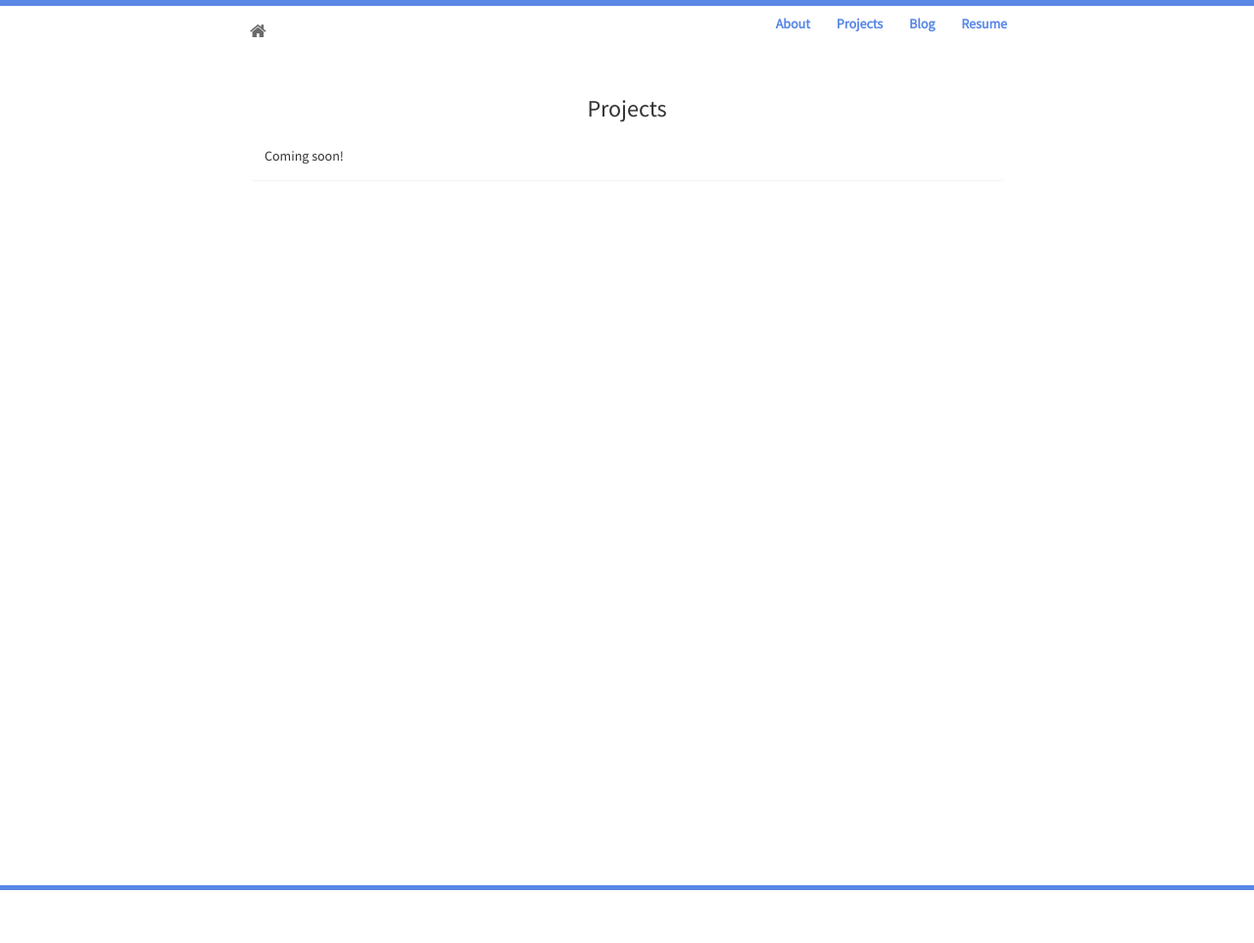
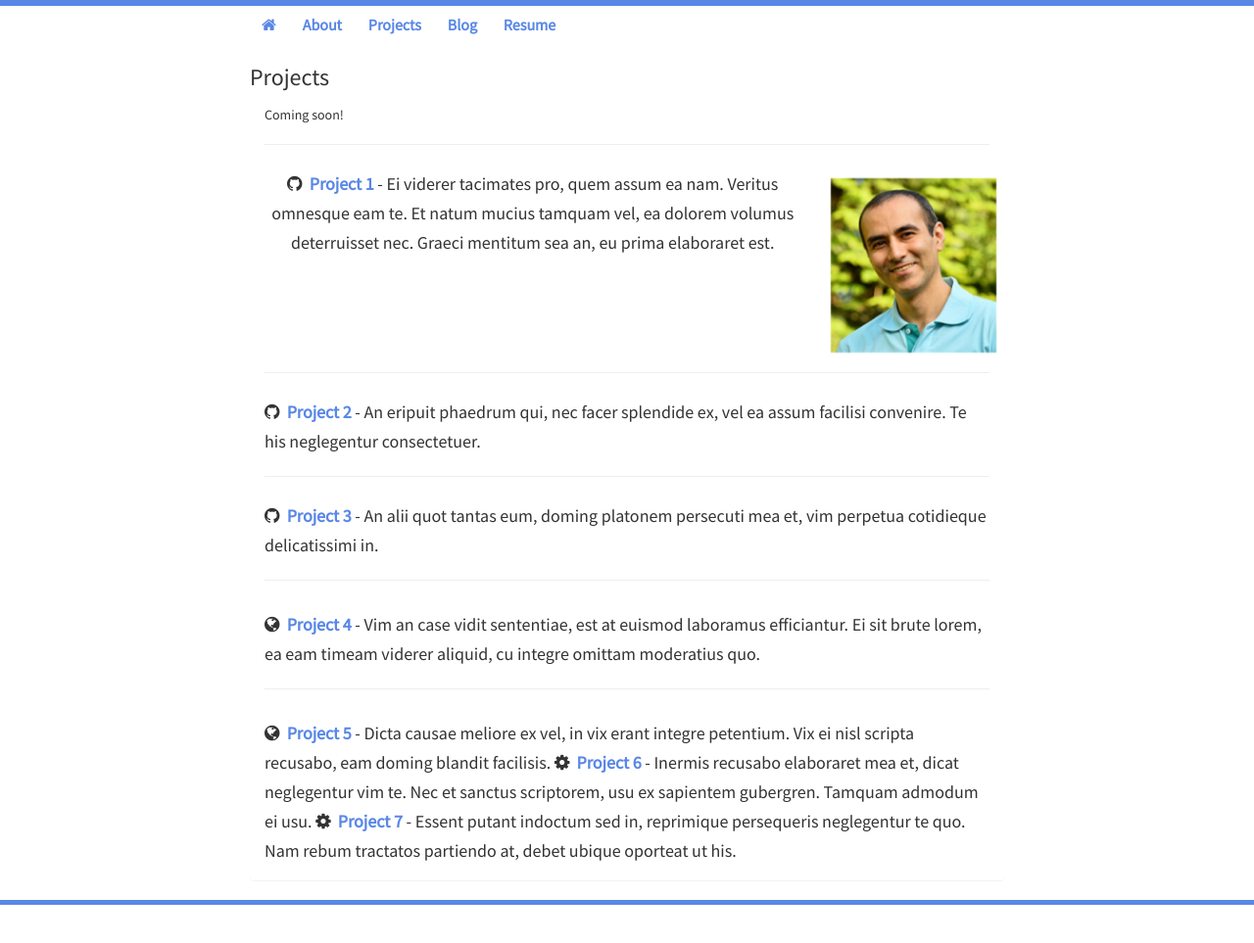
Before and after one commit to afshinabdi/afshinabdi.github.io, a Jekyll site: the page built from projects.html, in a window 1280 px wide and 969 px high. Shown: the top 963 px of the window at 98% size. Built offline with Jekyll 4.4.1, drawn with Linux system fonts in a browser that asks for light colours; nearby versions of some CDN libraries.

```diff
--- a/_config.yml
+++ b/_config.yml
@@ -12,7 +12,7 @@ safe: true
 
 # edit here to achieve your personal greatness
 url: https://afshinabdi.github.io/
-baseurl: https://afshinabdi.github.io/
+baseurl: / #https://afshinabdi.github.io/
 title: Afshin Abdi
 author: Afshin Abdi
 description: Personal blog, projects, and resume
@@ -20,7 +20,7 @@ avatar: profile.png
 email: abdi@gatech.edu
 github: afshinabdi # username
 #twitter: username
-linkedin: afshin-abdi-9ba2a944
+linkedin: afshinabdi
 #stackoverflow: username   #e.g: users/2735833/proton1h1
 #Comment out if you don't want disqus
 disqus: afshinabdi-github-io
--- a/_includes/header.html
+++ b/_includes/header.html
@@ -9,7 +9,7 @@
   text-align: center;
   text-decoration: none;
   display: inline-block;
-  font-size: 14px;
+  font-size: 16px;
   font-weight: bold;
   margin: 2px 2px;
   cursor: pointer;
@@ -21,11 +21,9 @@
 
 </style>
   <div class="container">
-    <div class="navbar-header">
-      <a class="navbar-brand" href="{{ site.baseurl }}" class="button button" title="Home"><i class="fa fa-home"></i></a>
-    </div>
     <div id="navbar">
-      <ul class="nav navbar-nav navbar-right">
+      <ul class="nav navbar-nav navbar-left">
+		<a href="{{ site.baseurl }}" class="button button" title="Home"><i class="fa fa-home"></i></a>
         <a href="{{ site.baseurl }}about.html" class="button button" title="About">About</a>
         <a href="{{ site.baseurl }}projects.html" class="button button" title="Projects">Projects</a>
         <a href="{{ site.baseurl }}blog.html" class="button button" title="Blog">Blog</a>
--- a/_includes/projects.html
+++ b/_includes/projects.html
@@ -3,7 +3,55 @@
   <h3>Projects</h3>
   <div class="panel panel-default">
     <div class="panel-body">
-	Coming soon!
+		Coming soon!
+	<hr style="height:5px; visibility:show;" />
+		<div class="row">
+			<div class="col-sm-9" align="center">
+			<h5>
+				<i class="fa fa-github"></i>&nbsp;&nbsp;<strong><a href="#">Project 1</a></strong>
+				- Ei viderer tacimates pro, quem assum ea nam. Veritus omnesque eam te. Et natum mucius tamquam vel,
+				ea dolorem volumus deterruisset nec. Graeci mentitum sea an, eu prima elaboraret est.
+			</h5>
+			</div>
+			<div class="col-sm-3" align="justify">
+				<img class="img-square avatar" width=169 height=187 alt="Afshin Abdi" align="top" src="{{ site.baseurl }}static/img/{{ site.avatar }}">
+			</div>
+		</div>
+
+	<hr style="height:5px; visibility:show;" />
+		<h5>
+			<i class="fa fa-github"></i>&nbsp;&nbsp;<strong><a href="#">Project 2</a></strong>
+			- An eripuit phaedrum qui, nec facer splendide ex, vel ea assum facilisi convenire.
+			Te his neglegentur consectetuer.
+		</h5>
+	<hr style="height:5px; visibility:show;" />
+    	<h5>
+			<i class="fa fa-github"></i>&nbsp;&nbsp;<strong><a href="#">Project 3</a></strong>
+			- An alii quot tantas eum, doming platonem persecuti mea et, vim perpetua cotidieque delicatissimi in.
+		</h5>
+	<hr style="height:10px; visibility:show;" />
+		<h5>
+			<i class="fa fa-globe"></i>&nbsp;&nbsp;<strong><a href="#">Project 4</a></strong>
+			- Vim an case vidit sententiae, est at euismod laboramus efficiantur. Ei sit brute lorem,
+			ea eam timeam viderer aliquid, cu integre omittam moderatius quo.
+		</h5>
+	<hr style="height:10px; visibility:show;" />
+		<h5>
+			<i class="fa fa-globe"></i>&nbsp;&nbsp;<strong><a href="#">Project 5</a></strong>
+			- Dicta causae meliore ex vel, in vix erant integre petentium. Vix ei nisl scripta recusabo,
+			eam doming blandit facilisis.
+		</h5>
+		<h5>
+			<i class="fa fa-cog"></i>&nbsp;&nbsp;<strong><a href="#">Project 6</a></strong>
+			- Inermis recusabo elaboraret mea et, dicat neglegentur vim te. Nec et sanctus scriptorem,
+			usu ex sapientem gubergren. Tamquam admodum ei usu.
+		</h5>
+		<h5>
+			<i class="fa fa-cog"></i>&nbsp;&nbsp;<strong><a href="#">Project 7</a></strong>
+			- Essent putant indoctum sed in, reprimique persequeris neglegentur te quo. Nam rebum
+			tractatos partiendo at, debet ubique oporteat ut his.
+		</h5>
+
     </div>
   </div>
 </div>
--- a/_layouts/layout.html
+++ b/_layouts/layout.html
@@ -4,12 +4,12 @@
     <meta charset="utf-8">
     <meta http-equiv="X-UA-Compatible" content="IE=edge">
     <meta name="viewport" content="width=device-width, initial-scale=1">
-	  <meta name="author" content="{{ site.author }}" />
+	<meta name="author" content="{{ site.author }}" />
     <meta name="description" content="{{ site.description }}">
     <link rel="favicon" href="{{ site.baseurl }}static/img/favicon.ico">
 
     {% if page.title %}
-      <title>{{ page.title }}</title>
+      <title>{{ page.title }} - {{ site.title }}</title>
     {% else %}
       <title>{{ site.title }}</title>
     {% endif %}
@@ -30,7 +30,7 @@
     <link rel="stylesheet" type="text/css" href="{{ site.baseurl }}static/css/main.css" />
 	<link rel="stylesheet" type="text/css" href="https://fonts.googleapis.com/css?family=Source+Sans+Pro:200,400,200bold,400old" />
 	<link rel="stylesheet" type="text/css" href="https://maxcdn.bootstrapcdn.com/font-awesome/4.4.0/css/font-awesome.min.css" />
-  <link rel="stylesheet" type="text/css" href="{{ site.baseurl }}static/css/syntax.css" />
+    <link rel="stylesheet" type="text/css" href="{{ site.baseurl }}static/css/syntax.css" />
 
     <!-- Google Analytics -->
     {% include analytics.html %}
--- a/static/css/main.css
+++ b/static/css/main.css
@@ -28,7 +28,12 @@ body {
 .navbar-default {
   background-color: #ffffff;
   border-color: #ffffff;
+  position: -webkit-sticky;
+  position: sticky;
+  top: 0;
+  margin-bottom: 10px;
 }
+/*
 .navbar-default .navbar-brand {
   color: #6b6b6b;
 }
@@ -83,14 +88,12 @@ body {
     background-color: #ffffff;
   }
 }
-
+*/
 /* Custom page CSS
 -------------------------------------------------- */
-
 .container {
   width: auto;
   max-width: 800px;
-  text-align: center;
 }
 .container .text-muted {
   margin: 20px 0;
@@ -102,6 +105,10 @@ body {
 .container a:hover {
   color: #2D4673;
 }
+.container h3, h4, h5 {
+	display: inline;
+}
+
 .img-responsive {
  display: block;
  height: auto;
@@ -136,6 +143,7 @@ body {
 .social {
   padding-top: 12px;
   word-spacing: 25px;
+  padding-bottom: 8px;
 }
 .social h4 > a {
   color: #000000;
@@ -178,8 +186,8 @@ div.footer{
   border-bottom: 5px solid #5987E6;;
 }
 /* Set the fixed height of the footer here */
-/*.footer {
-  height: 50px;
+.footer {
+  height: 20px;
   padding-bottom: 15px;
 
-}*/
+}
```
Also changed, not shown: _includes/projects2.html (added, +10 -0 lines), index.html (+36 -11 lines), README.md, static/img/favicon.ico (added), static/img/org.JPG (added), static/img/profile - Copy.png (added), static/img/profile.png, static/img/profile1.png (added).
